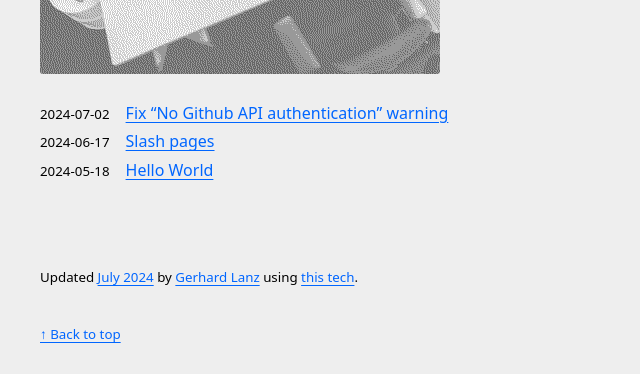
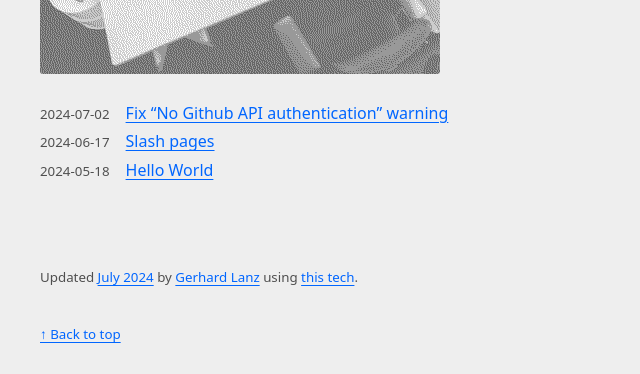
Before and after one commit to gerhardlanz/gerhardla.nz, a Jekyll site: the page built from README.md, in a window 1280 px wide. Shown: the part 319-693 px from the top of the page, without its empty margins (0-640 px from the left). Built offline with Jekyll 4.4.1, drawn with Linux system fonts in a browser that asks for light colours; Markdown is read by kramdown in place of the engine named in the settings.

Commit message:
chore: update default.html color scheme for improved readability

```diff
--- a/_layouts/default.html
+++ b/_layouts/default.html
@@ -8,7 +8,7 @@
         }
 
         body {
-            color: light-dark(##4F4F4F, #959595);
+            color: light-dark(#4F4F4F, #959595);
             background-color: light-dark(#EEE, #000);
             font: 100%/1.8 system-ui, sans-serif
         }
```
